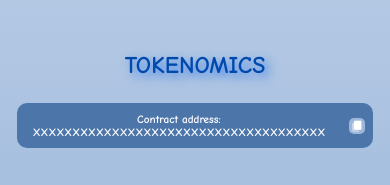
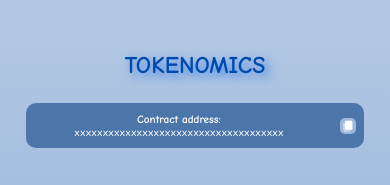
Before and after one commit to sardine-m/sardine, a plain HTML site: page index.html in a window 390 px wide. Shown: the part 3020-3205 px from the top of the page. Drawn offline with nearby package versions, Linux system fonts and the light colour scheme; files whose address does not match are found by name.

Commit message:
Update style.css

```diff
--- a/css/style.css
+++ b/css/style.css
@@ -792,6 +792,14 @@ footer .social-links a:hover {
     font-size: .7rem;
   }
 
+  .contract-container span {
+    text-align: center;
+    margin-top: 0.rem;
+    padding: 0.1rem;
+    color: white;
+    font-size: .5rem;
+  }
+
   .contract-container img {
     background-color: #9CB7DB;
     border-radius: 5px;
```
